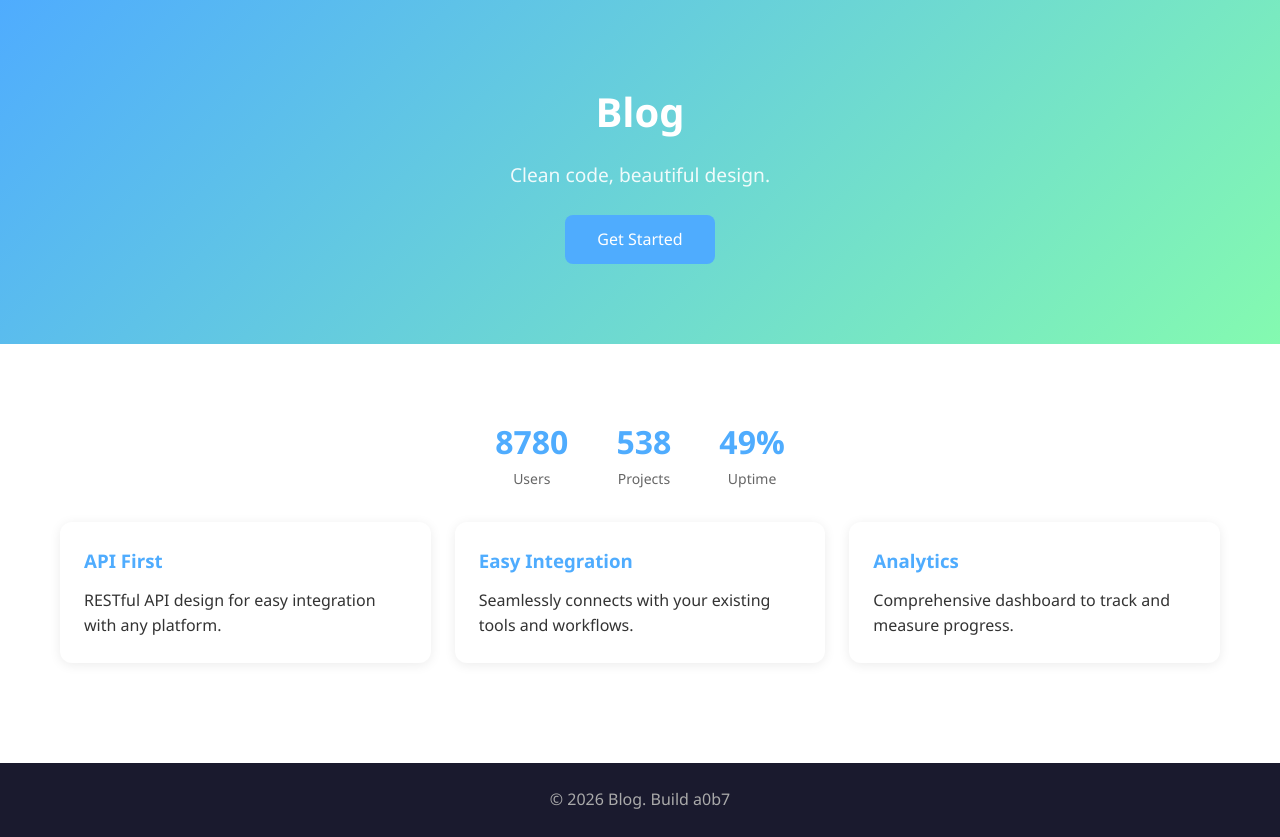
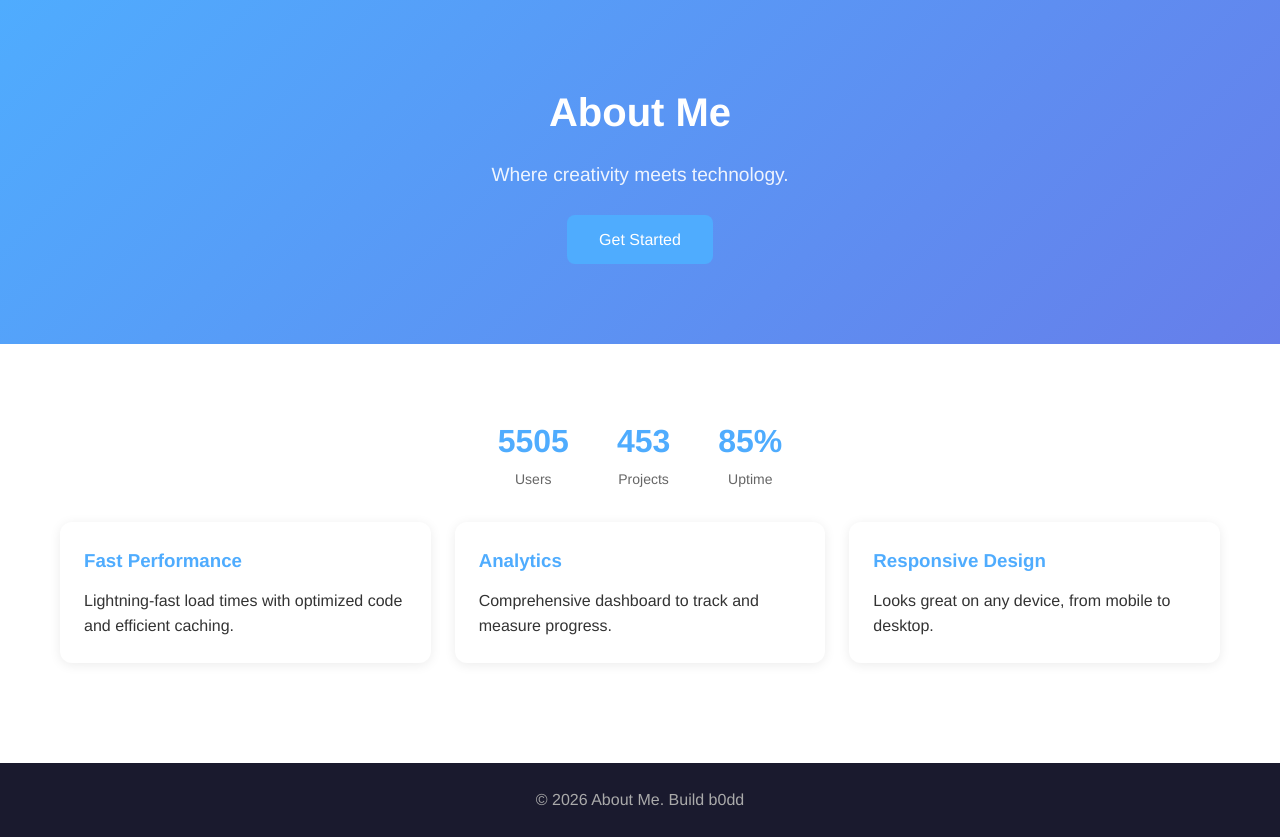
Before and after one commit to vothuyle148-rgb/starter-02d6b9, a plain HTML site: page index.html in a window 1280 px wide. Drawn offline with Linux system fonts and the light colour scheme.

Commit message:
Update homepage layout

```diff
--- a/index.html
+++ b/index.html
@@ -3,11 +3,11 @@
 <head>
 	<meta charset="UTF-8">
 	<meta name="viewport" content="width=device-width, initial-scale=1.0">
-	<title>Blog</title>
+	<title>About Me</title>
 	<style>
 		* { margin: 0; padding: 0; box-sizing: border-box; }
-		body { font-family: 'Segoe UI', Tahoma, Geneva, Verdana, sans-serif; line-height: 1.6; color: #333; }
-		.hero { background: linear-gradient(135deg, #4facfe, #84fab0); color: #fff; padding: 80px 20px; text-align: center; }
+		body { font-family: 'Helvetica Neue', Arial, sans-serif; line-height: 1.6; color: #333; }
+		.hero { background: linear-gradient(135deg, #4facfe, #667eea); color: #fff; padding: 80px 20px; text-align: center; }
 		.hero h1 { font-size: 2.5rem; margin-bottom: 16px; }
 		.hero p { font-size: 1.2rem; opacity: .9; max-width: 600px; margin: 0 auto; }
 		.container { max-width: 1200px; margin: 0 auto; padding: 40px 20px; }
@@ -26,24 +26,24 @@
 </head>
 <body>
 	<div class="hero">
-		<h1>Blog</h1>
-		<p>Clean code, beautiful design.</p>
+		<h1>About Me</h1>
+		<p>Where creativity meets technology.</p>
 		<a href="#content" class="btn">Get Started</a>
 	</div>
 	<div class="container" id="content">
 		<div class="stats">
-			<div class="stat"><div class="stat-num">8780</div><div class="stat-lbl">Users</div></div>
-			<div class="stat"><div class="stat-num">538</div><div class="stat-lbl">Projects</div></div>
-			<div class="stat"><div class="stat-num">49%</div><div class="stat-lbl">Uptime</div></div>
+			<div class="stat"><div class="stat-num">5505</div><div class="stat-lbl">Users</div></div>
+			<div class="stat"><div class="stat-num">453</div><div class="stat-lbl">Projects</div></div>
+			<div class="stat"><div class="stat-num">85%</div><div class="stat-lbl">Uptime</div></div>
 		</div>
 		<div class="grid">
-			<div class="card"><h3>API First</h3><p>RESTful API design for easy integration with any platform.</p></div>
-			<div class="card"><h3>Easy Integration</h3><p>Seamlessly connects with your existing tools and workflows.</p></div>
+			<div class="card"><h3>Fast Performance</h3><p>Lightning-fast load times with optimized code and efficient caching.</p></div>
 			<div class="card"><h3>Analytics</h3><p>Comprehensive dashboard to track and measure progress.</p></div>
+			<div class="card"><h3>Responsive Design</h3><p>Looks great on any device, from mobile to desktop.</p></div>
 		</div>
 	</div>
 	<footer>
-		<p>&copy; 2026 Blog. Build a0b7</p>
+		<p>&copy; 2026 About Me. Build b0dd</p>
 	</footer>
 </body>
 </html>
```
